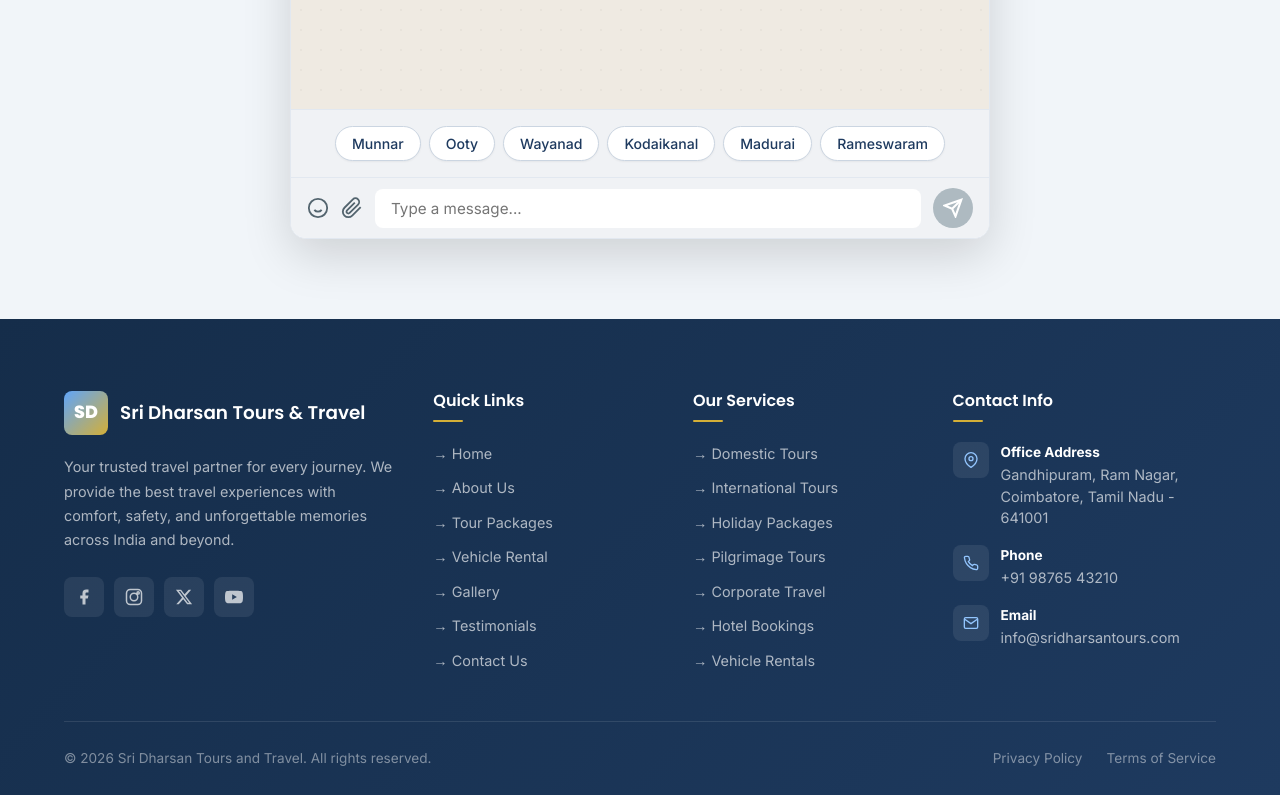
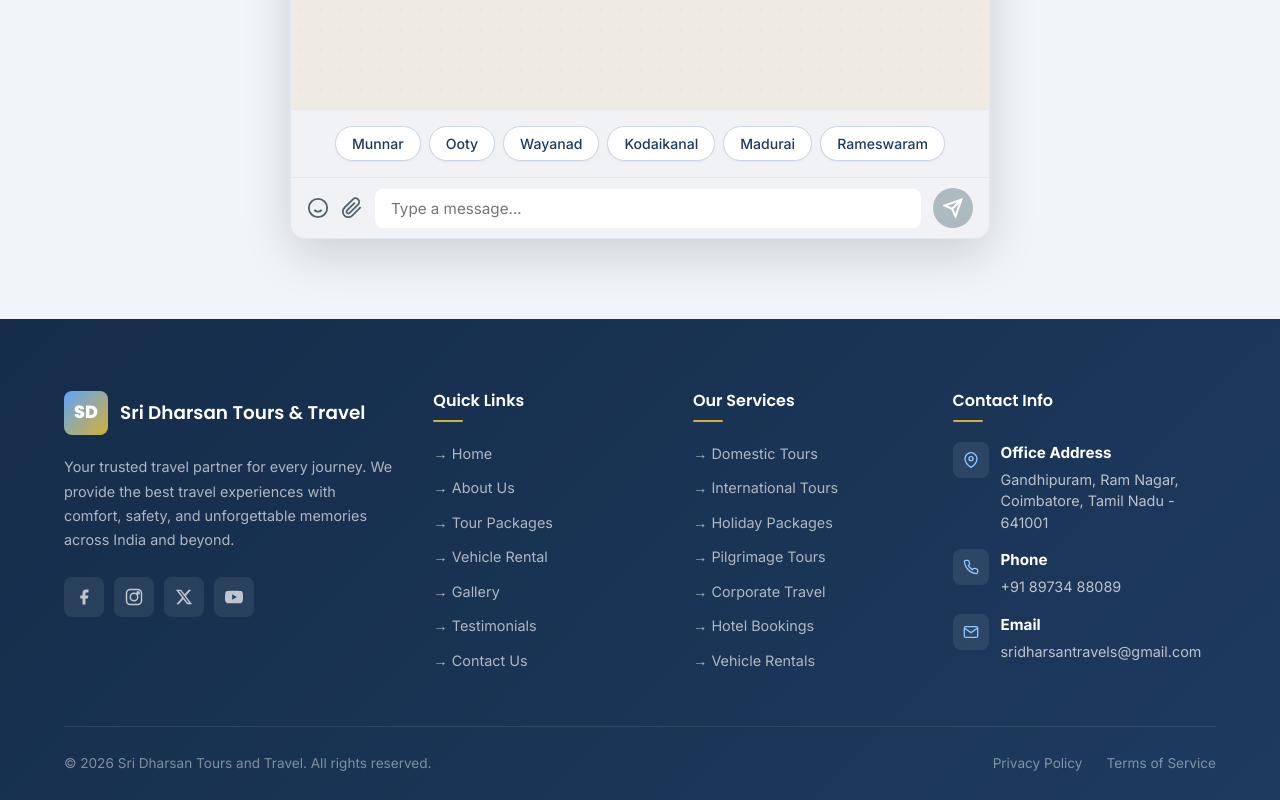
Before and after one commit to Yogesh-R2125/Sridharsantoursandtravel, a React (Vite) app: page /whatsapp-inquiry in a window 1280 px wide. Shown: the part 901-1701 px from the top of the page. Built offline with nearby package versions, Linux system fonts and the light colour scheme.

Commit message:
number fix

```diff
--- a/src/components/Footer/Footer.css
+++ b/src/components/Footer/Footer.css
@@ -104,16 +104,26 @@
 }
 
 .footer-contact-text {
+  color: rgba(255, 255, 255, 0.7);
   font-size: 0.9rem;
-  color: rgba(255, 255, 255, 0.65);
   line-height: 1.5;
+}
+
+.footer-contact-text a {
+  color: inherit;
+  text-decoration: none;
+  transition: color var(--transition);
+}
+
+.footer-contact-text a:hover {
+  color: var(--sky);
 }
 
 .footer-contact-text strong {
   display: block;
   color: var(--white);
-  font-size: 0.85rem;
-  margin-bottom: 2px;
+  font-size: 0.95rem;
+  margin-bottom: 4px;
 }
 
 .footer-social {
--- a/src/components/Footer/Footer.jsx
+++ b/src/components/Footer/Footer.jsx
@@ -95,7 +95,7 @@ export default function Footer() {
               </div>
               <div className="footer-contact-text">
                 <strong>Phone</strong>
-                +91 98765 43210
+                <a href="tel:+918973488089">+91 89734 88089</a>
               </div>
             </div>
             <div className="footer-contact-item">
@@ -104,7 +104,7 @@ export default function Footer() {
               </div>
               <div className="footer-contact-text">
                 <strong>Email</strong>
-                info@sridharsantours.com
+                <a href="mailto:sridharsantravels@gmail.com">sridharsantravels@gmail.com</a>
               </div>
             </div>
           </div>
```
